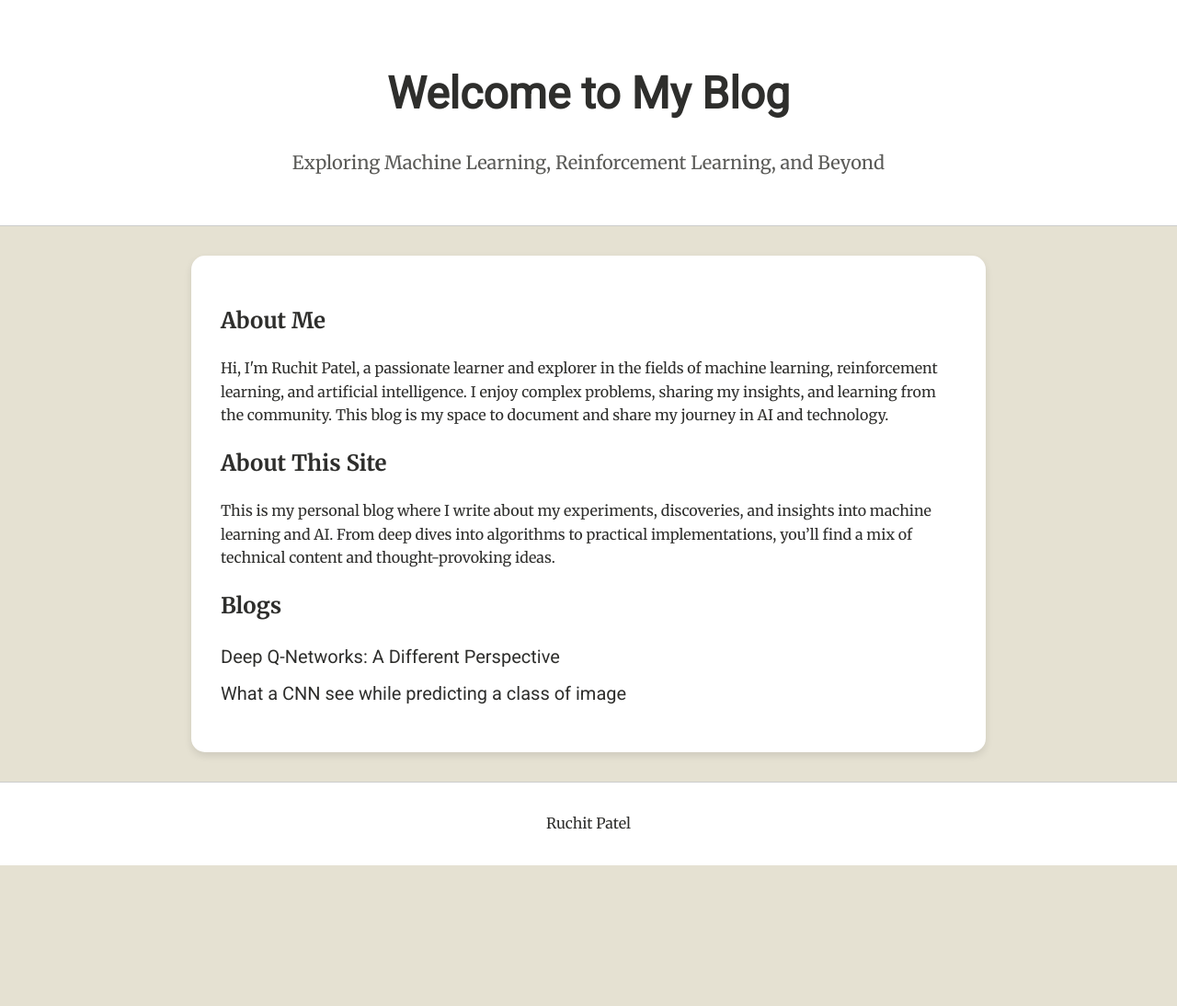
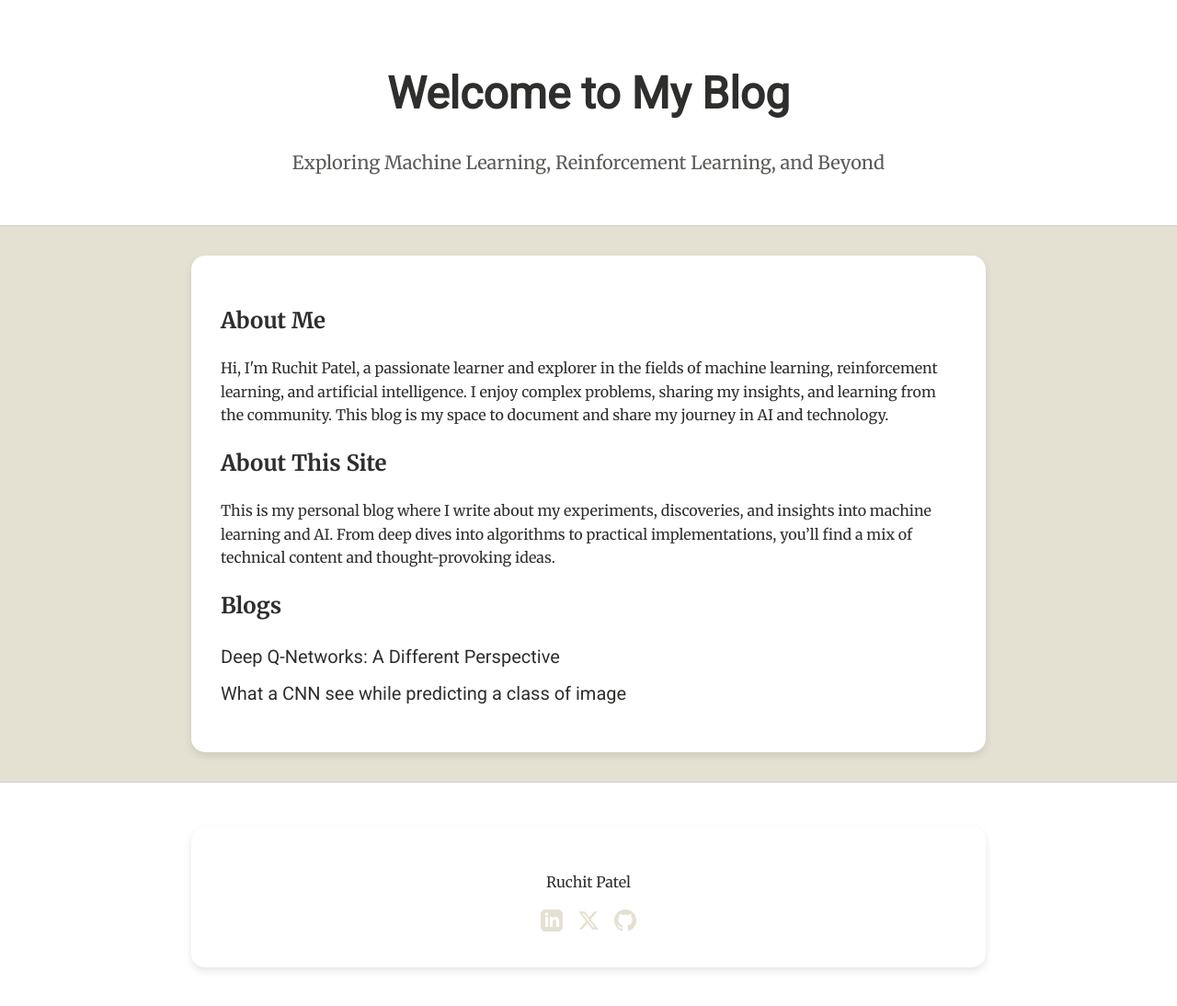
Before and after one commit to rp440/rp440.github.io, a plain HTML site: page index.html in a window 1280 px wide. Shown: the whole page at 92% size. Before the commit the page ends 941 px from the top, so only its background shows below. Drawn offline with Linux system fonts and the light colour scheme.

Commit message:
added X info

```diff
--- a/index.html
+++ b/index.html
@@ -90,7 +90,28 @@
     </main>
 
     <footer class="footer">
-        <p>Ruchit Patel</p>
+        <div class="container">
+            <div class="footer-content" style="text-align: center;">
+                <p>Ruchit Patel</p>
+                <div class="social-links" style="display: flex; gap: 16px; justify-content: center;">
+                    <a href="https://linkedin.com/in/rp440" target="_blank" rel="noopener noreferrer">
+                        <svg xmlns="http://www.w3.org/2000/svg" width="24" height="24" viewBox="0 0 24 24" fill="#e5e1d2">
+                            <path d="M19 0h-14c-2.761 0-5 2.239-5 5v14c0 2.761 2.239 5 5 5h14c2.762 0 5-2.239 5-5v-14c0-2.761-2.238-5-5-5zm-11 19h-3v-11h3v11zm-1.5-12.268c-.966 0-1.75-.79-1.75-1.764s.784-1.764 1.75-1.764 1.75.79 1.75 1.764-.783 1.764-1.75 1.764zm13.5 12.268h-3v-5.604c0-3.368-4-3.113-4 0v5.604h-3v-11h3v1.765c1.396-2.586 7-2.777 7 2.476v6.759z"/>
+                        </svg>
+                    </a>
+                    <a href="https://x.com/ooltismile" target="_blank" rel="noopener noreferrer">
+                        <svg xmlns="http://www.w3.org/2000/svg" width="24" height="24" viewBox="0 0 24 24" fill="#e5e1d2">
+                            <path d="M18.244 2.25h3.308l-7.227 8.26 8.502 11.24H16.17l-5.214-6.817L4.99 21.75H1.68l7.73-8.835L1.254 2.25H8.08l4.713 6.231zm-1.161 17.52h1.833L7.084 4.126H5.117z"/>
+                        </svg>
+                    </a>
+                    <a href="https://github.com/rp440" target="_blank" rel="noopener noreferrer">
+                        <svg xmlns="http://www.w3.org/2000/svg" width="24" height="24" viewBox="0 0 24 24" fill="#e5e1d2">
+                            <path d="M12 0c-6.626 0-12 5.373-12 12 0 5.302 3.438 9.8 8.207 11.387.599.111.793-.261.793-.577v-2.234c-3.338.726-4.033-1.416-4.033-1.416-.546-1.387-1.333-1.756-1.333-1.756-1.089-.745.083-.729.083-.729 1.205.084 1.839 1.237 1.839 1.237 1.07 1.834 2.807 1.304 3.492.997.107-.775.418-1.305.762-1.604-2.665-.305-5.467-1.334-5.467-5.931 0-1.311.469-2.381 1.236-3.221-.124-.303-.535-1.524.117-3.176 0 0 1.008-.322 3.301 1.23.957-.266 1.983-.399 3.003-.404 1.02.005 2.047.138 3.006.404 2.291-1.552 3.297-1.23 3.297-1.23.653 1.653.242 2.874.118 3.176.77.84 1.235 1.911 1.235 3.221 0 4.609-2.807 5.624-5.479 5.921.43.372.823 1.102.823 2.222v3.293c0 .319.192.694.801.576 4.765-1.589 8.199-6.086 8.199-11.386 0-6.627-5.373-12-12-12z"/>
+                        </svg>
+                    </a>
+                </div>
+            </div>
+        </div>
     </footer>
 </body>
 </html>
```
Also changed, not shown: CNN_interpretability.html (+14 -7 lines), dqnblog.html (+12 -7 lines).
